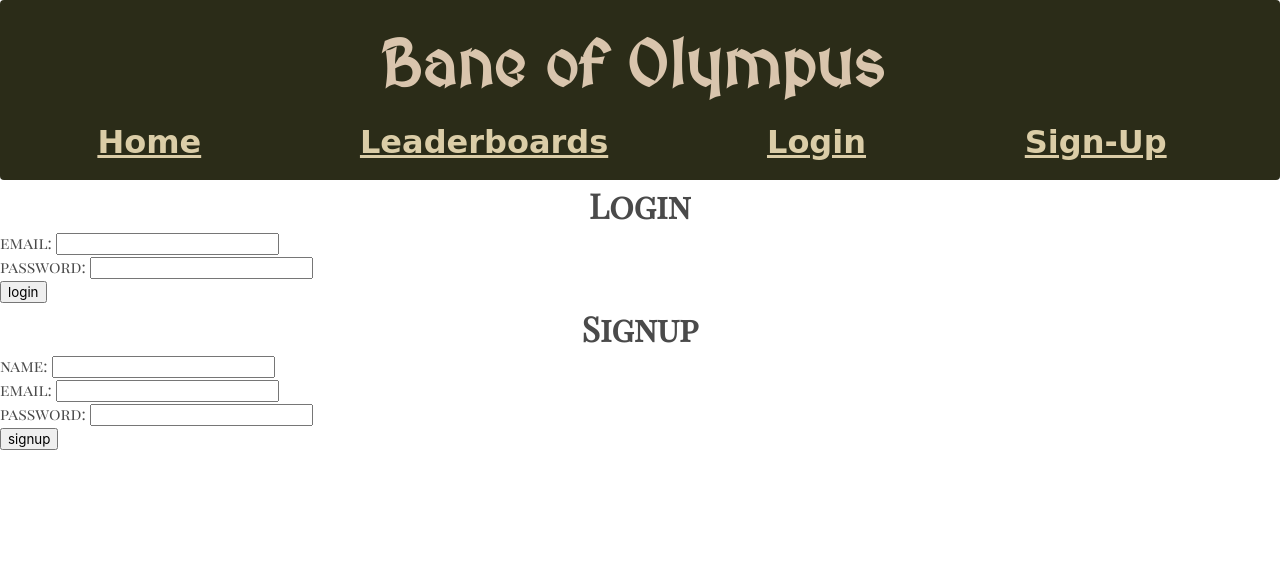
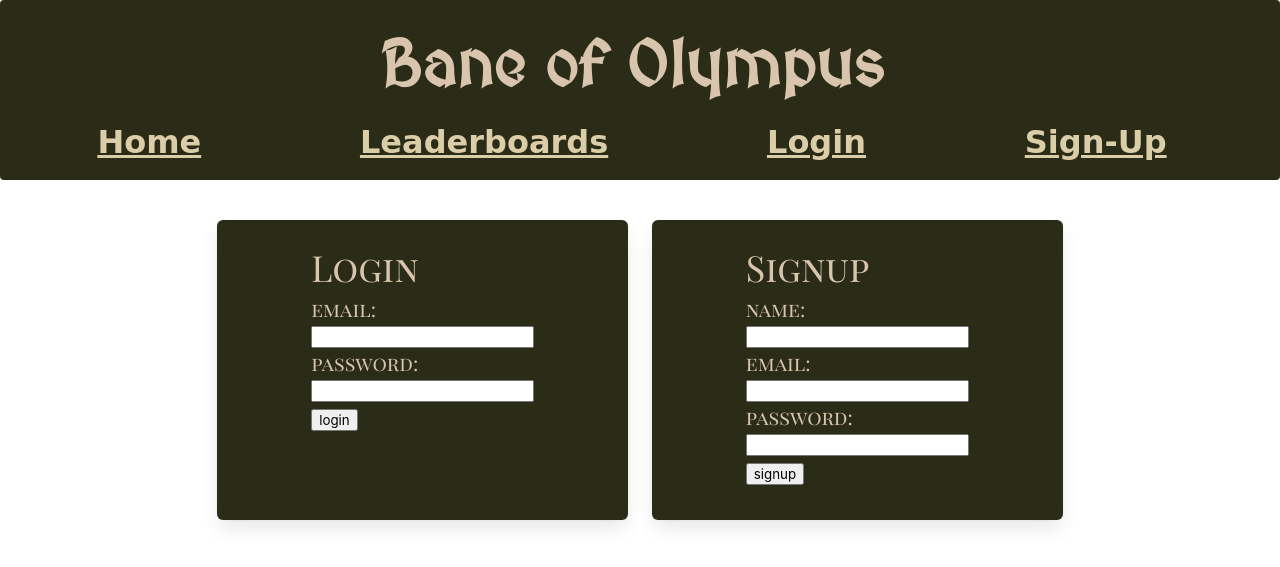
Before and after one commit to HurleySquared/bane-of-olympus, a Node project: template views/login.handlebars in a window 1280 px wide. Shown: the top 567 px of the page. Run offline with Node 20 templates, Linux system fonts and the light colour scheme; the template is opened without the code that fills it, so the values that code supplies are empty; some libraries are stand-ins or nearby versions; some web fonts are replaced.

Commit message:
Built out styles for log-in page

```diff
--- a/public/css/style.css
+++ b/public/css/style.css
@@ -65,10 +65,6 @@ max-height: 240px;
   --animate-duration: 2s;
   --animate-delay: 1s;
 }
-
-/* Homepage Handlebars design */
-/* .hero {
-} */
 
 .hero-body {
   position: relative;
@@ -173,3 +169,24 @@ max-height: 240px;
   padding-top: 100px;
 
 }
+
+/* Login Styles */
+.log-header {
+  font-size: 36px;
+}
+
+/* .log-btn {
+
+} */
+
+.box {
+  display: flex;
+  height: 300px;
+  font-family: 'Playfair Display SC', serif;
+  background-color: var(--dark);
+  color: var(--light);
+  margin-top: 40px;
+  align-items: flex-start;
+  justify-content: center;
+  font-size: 20px;
+}
--- a/views/login.handlebars
+++ b/views/login.handlebars
@@ -1,42 +1,55 @@
-<div class="row">
-  <div class="col-md-6">
-    <h2>Login</h2>
-
+<div class="columns">
+  <div class="column is-4 is-offset-2">
+    <div class="box">
       <form class="form login-form">
+        <h3 class="log-header">Login</h3>
         <div class="form-group">
           <label for="email-login">email:</label>
+          <div class="control">
             <input class="form-input" type="text" id="email-login" />
+          </div>
         </div>
         <div class="form-group">
           <label for="password-login">password:</label>
+          <div class="control">
             <input class="form-input" type="password" id="password-login" />
           </div>
-      <div class="form-group">
-        <button class="btn btn-primary" type="submit">login</button>
-      </div>
-    </form>
-  </div>
-  <div class="col-md-6">
-
-    <h2>Signup</h2>
-    <form class="form signup-form">
-      <div class="form-group">
-        <label for="name-signup">name:</label>
-        <input class="form-input" type="text" id="username-signup" />
         </div>
         <div class="form-group">
-        <label for="email-signup">email:</label>
-        <input class="form-input" type="text" id="email-signup" />
-      </div>
-      <div class="form-group">
-        <label for="password-signup">password:</label>
-        <input class="form-input" type="password" id="password-signup" />
-      </div>
-      <div class="form-group">
-        <button class="btn btn-primary" type="submit">signup</button>
+          <button class="btn btn-primary log-btn" type="submit">login</button>
         </div>
       </form>
     </div>
   </div>
 
+  <div class="column is-4">
+    <div class="box">
+      <form class="form signup-form">
+        <h3 class="log-header">Signup</h3>
+        <div class="form-group">
+          <label for="name-signup">name:</label>
+          <div class="control">
+            <input class="form-input" type="text" id="username-signup" />
+          </div>
+        </div>
+        <div class="form-group">
+          <label for="email-signup">email:</label>
+          <div class="control">
+            <input class="form-input" type="text" id="email-signup" />
+          </div>
+        </div>
+        <div class="form-group">
+          <label for="password-signup">password:</label>
+          <div class="control">
+            <input class="form-input" type="password" id="password-signup" />
+          </div>
+        </div>
+        <div class="form-group">
+          <button class="btn btn-primary log-btn" type="submit">signup</button>
+        </div>
+      </form>
+    </div>
+  </div>
+</div>
+
 <script src="./js/login.js"></script>
```
Also changed, not shown: views/signup.handlebars (deleted, +0 -22 lines). Lines whose indentation alone changed are shown as unchanged.
